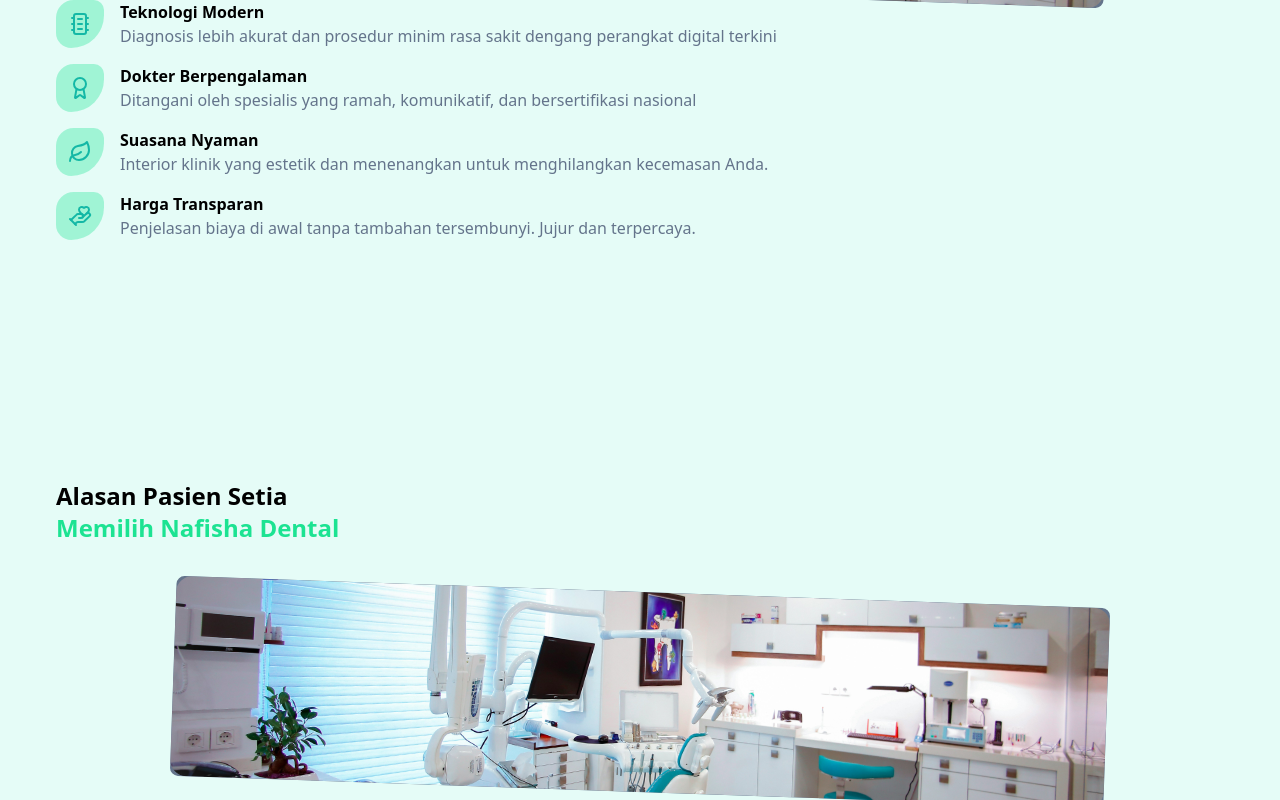
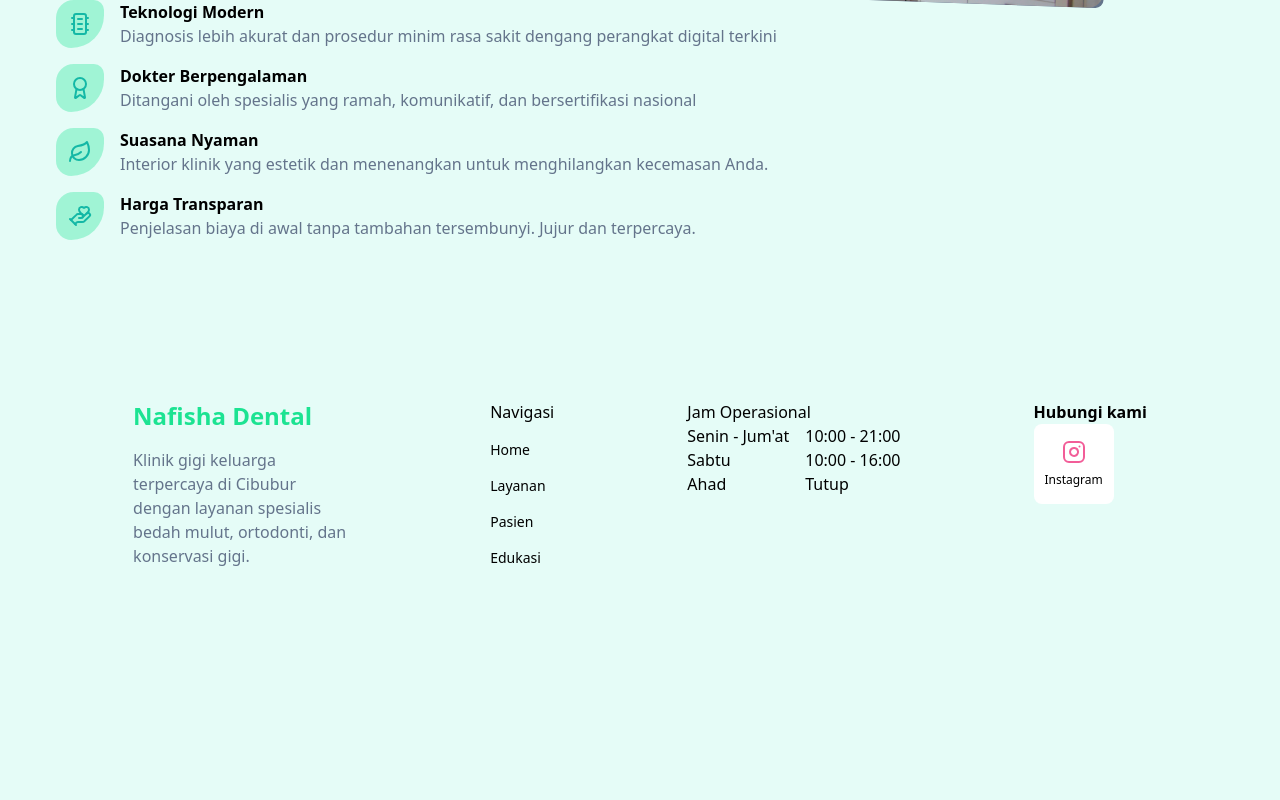
Before and after one commit to ryan-alamsyah/dental, a Next.js app: page / in a window 1280 px wide. Shown: the part 2000-2800 px from the top of the page. Built offline with nearby package versions, Linux system fonts and the light colour scheme.

Commit message:
design footer

```diff
--- a/package.json
+++ b/package.json
@@ -9,6 +9,9 @@
     "lint": "next lint"
   },
   "dependencies": {
+    "@fortawesome/fontawesome-svg-core": "^7.1.0",
+    "@fortawesome/free-solid-svg-icons": "^7.1.0",
+    "@fortawesome/react-fontawesome": "^3.1.1",
     "@gsap/react": "^2.1.2",
     "class-variance-authority": "^0.7.1",
     "clsx": "^2.1.1",
--- /dev/null
+++ b/src/app/fonts/page/Footer/Footer.tsx
@@ -0,0 +1,62 @@
+import Link from "next/link";
+import { Instagram } from "lucide-react";
+
+
+const FooterPage = () => {
+  return (
+    <>
+    <div className="flex justify-evenly ">
+
+
+      <div className="w-56 flex flex-col gap-4" >
+        <h1 className="text-[#1CE392] font-bold text-2xl">Nafisha Dental</h1>
+        <p className="text-slate-500">
+          Klinik gigi keluarga terpercaya di Cibubur dengan layanan spesialis
+          bedah mulut, ortodonti, dan konservasi gigi.
+        </p>
+      </div>
+      <div className="flex flex-col gap-4">
+        <h1>Navigasi</h1>
+        <Link href="#home" className="text-sm  ">
+          Home
+        </Link>
+        <Link href="#price" className="text-sm">
+          Layanan
+        </Link>
+        <Link href="#reason" className="text-sm">
+          Pasien
+        </Link>
+        <Link href="#" className="text-sm">
+          Edukasi
+        </Link>
+      </div>
+      <div >
+
+          <h1>Jam Operasional</h1>
+          <div className="flex gap-4">
+          <div>
+            <p>Senin - Jum'at</p>
+            <p>Sabtu</p>
+            <p>Ahad</p>
+          </div>
+          <div>
+            <p>10:00 - 21:00</p>
+            <p>10:00 - 16:00</p>
+            <p>Tutup</p>
+          </div>
+        </div>
+      </div>
+
+      <div >
+        <h1 className="font-bold ">Hubungi kami</h1>
+        <div className="w-20 h-20 bg-white rounded-lg flex justify-center flex-col items-center gap-2">
+         <Instagram className="text-[#F25D98]" />
+         <span className="text-xs">Instagram</span>
+        </div>
+      </div>
+      </div>
+    </>
+  );
+};
+
+export default FooterPage;
--- a/src/app/page.tsx
+++ b/src/app/page.tsx
@@ -6,6 +6,7 @@ import MenuNavbar from "./ui/navbar";
 import Product from "./fonts/page/Product/Product";
 import ScrollFloat from "@/components/ScrollFloat";
 import ReasonPage from "./fonts/page/Product/Reason/ReasonPage";
+import FooterPage from "./fonts/page/Footer/Footer";
 
 
 export default function Home() {
@@ -31,7 +32,7 @@ export default function Home() {
     <ReasonPage />
    </section>
     <section id="reason" className="min-h-screen">
-    <ReasonPage />
+    <FooterPage />
    </section>
      </div>
    </>
--- a/src/app/ui/navbar.tsx
+++ b/src/app/ui/navbar.tsx
@@ -17,8 +17,8 @@ const MenuNavbar = () => {
   };
   return (
     <>
-      <nav className=" fixed top-0 left-0 w-full">
-        <div className="h-14 w-full bg-teal-100  flex justify-between items-center md:px-20 px-4 z-50 ">
+      <nav className=" fixed w-full z-50 ">
+        <div className="h-14 w-full bg-teal-100  flex justify-between items-center md:px-20 px-4 ">
           <h1 className="text-2xl font-bold text-teal-500 ">Nafisha Dental</h1>
           <div className="md:flex gap-8 hidden">
             <Link
```
Also changed, not shown: 1 other file (tests, documents, lock files or other folders).
